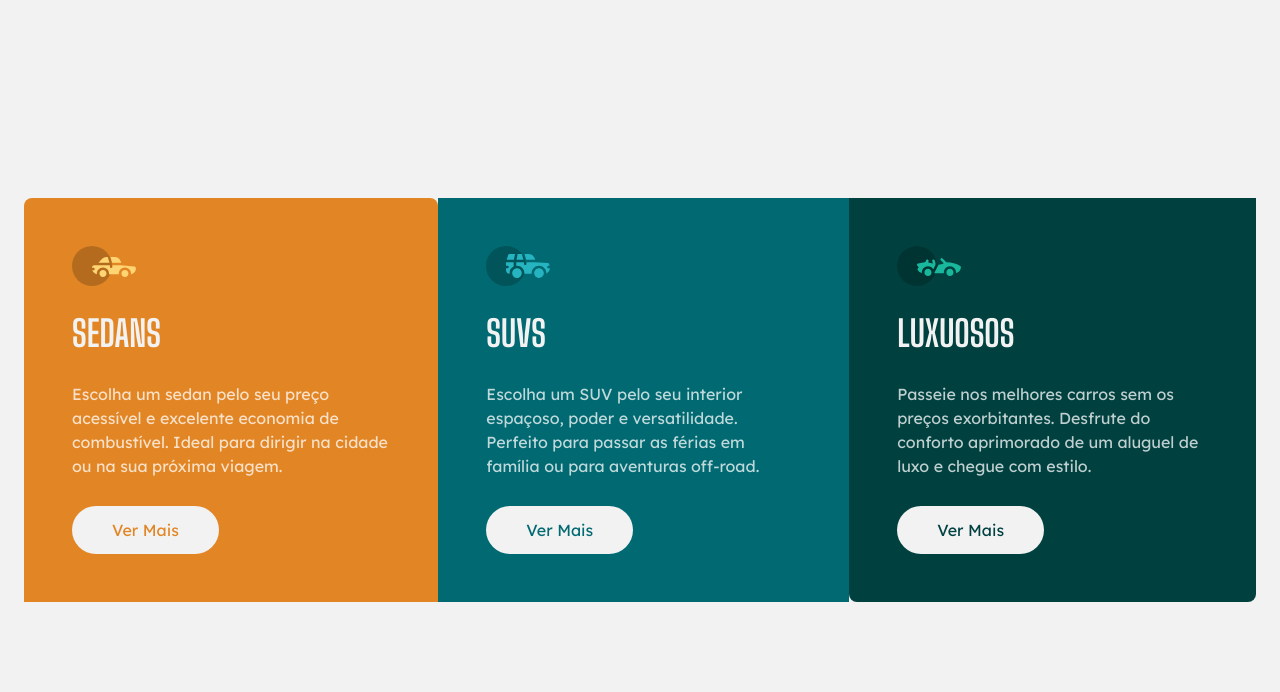
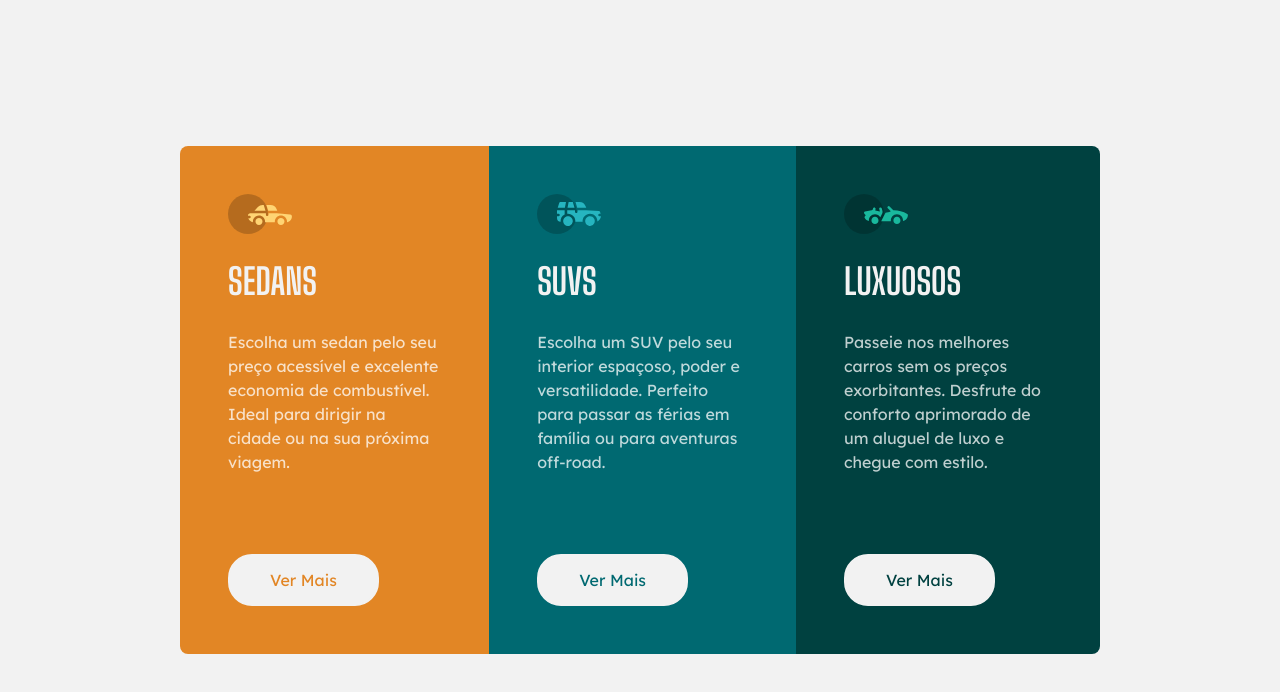
Before and after one commit to GOMEZz157/Projeto-Cars, a React (Vite) app: page / in a window 1280 px wide. Shown: the top 692 px of the page. Built offline with nearby package versions, Linux system fonts and the light colour scheme.

Commit message:
segundo e ultimo commit da responsividade

```diff
--- a/src/App.jsx
+++ b/src/App.jsx
@@ -5,25 +5,25 @@
 export default function App() {
   return (
     <main className="py-20 px-6 min-h-svh bg-offwhitebg antialiased lg:flex justify-center items-center">
-      <section className="lg:flex">
-        <div className="bg-laranja p-12 rounded-t-lg">
+      <section className="lg:flex max-w-[920px]">
+        <div className="bg-laranja p-12 max-lg:rounded-t-lg lg:rounded-l-lg">
           <img src={sedan} alt="Icone de carros sedan" className="mb-7"/>
           <h2 className="font-shoulders mb-7 uppercase text-4xl font-bold text-offwhitebg">Sedans</h2>
-          <p className="font-deca mb-7 text-branco-off">Escolha um sedan pelo seu preço acessível e excelente economia de combustível. Ideal para dirigir na cidade ou na sua próxima viagem.</p>
-          <a href="https://www.webmotors.com.br/catalogo/carroceria/sedan/" target="_blank" className="font-deca bg-offwhitebg block px-10 py-3 w-fit rounded-3xl text-laranja">Ver Mais</a>
+          <p className="font-deca mb-7 text-branco-off lg:mb-20">Escolha um sedan pelo seu preço acessível e excelente economia de combustível. Ideal para dirigir na cidade ou na sua próxima viagem.</p>
+          <a href="https://www.webmotors.com.br/catalogo/carroceria/sedan/" target="_blank" className="font-deca bg-offwhitebg  px-10 py-3 block w-fit rounded-3xl text-laranja border-2 border-offwhitebg hover:bg-laranja hover:text-offwhitebg">Ver Mais</a>
         </div>
         <div className="bg-verde p-12">
           <img src={suv} alt="Icone de carros SUV" className="mb-7" />
           <h2 className="font-shoulders mb-7 uppercase text-4xl font-bold text-offwhitebg">SUVs</h2>
-          <p className="font-deca mb-7 text-branco-off">Escolha um SUV pelo seu interior espaçoso, poder e versatilidade. Perfeito para passar as férias em família ou para aventuras off-road.</p>
-          <a href="https://www.webmotors.com.br/catalogo/carroceria/suv/" target="_blank" className="font-deca bg-offwhitebg px-10 py-3 block w-fit rounded-3xl text-verde">Ver Mais</a>
+          <p className="font-deca mb-7 text-branco-off lg:mb-20">Escolha um SUV pelo seu interior espaçoso, poder e versatilidade. Perfeito para passar as férias em família ou para aventuras off-road.</p>
+          <a href="https://www.webmotors.com.br/catalogo/carroceria/suv/" target="_blank" className="font-deca bg-offwhitebg px-10 py-3 block w-fit rounded-3xl text-verde border-2 border-offwhitebg hover:bg-verde hover:text-offwhitebg">Ver Mais</a>
 
         </div>
-        <div className="bg-verde-escuro p-12 rounded-b-lg">
+        <div className="bg-verde-escuro p-12 max-lg:rounded-b-lg lg:rounded-r-lg">
           <img src={luxury} alt="Icone de carros Luxuosos" className="mb-7" />
           <h2 className="font-shoulders mb-7 uppercase text-4xl font-bold text-offwhitebg">Luxuosos</h2>
-          <p className="font-deca mb-7 text-branco-off">Passeie nos melhores carros sem os preços exorbitantes. Desfrute do conforto aprimorado de um aluguel de luxo e chegue com estilo.</p>
-          <a href="https://www.webmotors.com.br/catalogo/carroceria/coupe/" target="_blank" className="font-deca bg-offwhitebg px-10 py-3 block w-fit rounded-3xl text-verde-escuro">Ver Mais</a>
+          <p className="font-deca mb-7 text-branco-off lg:mb-20">Passeie nos melhores carros sem os preços exorbitantes. Desfrute do conforto aprimorado de um aluguel de luxo e chegue com estilo.</p>
+          <a href="https://www.webmotors.com.br/catalogo/carroceria/coupe/" target="_blank" className="font-deca bg-offwhitebg px-10 py-3 block w-fit rounded-3xl text-verde-escuro border-2 border-offwhitebg hover:bg-verde-escuro hover:text-offwhitebg">Ver Mais</a>
 
         </div>
       </section>
```
